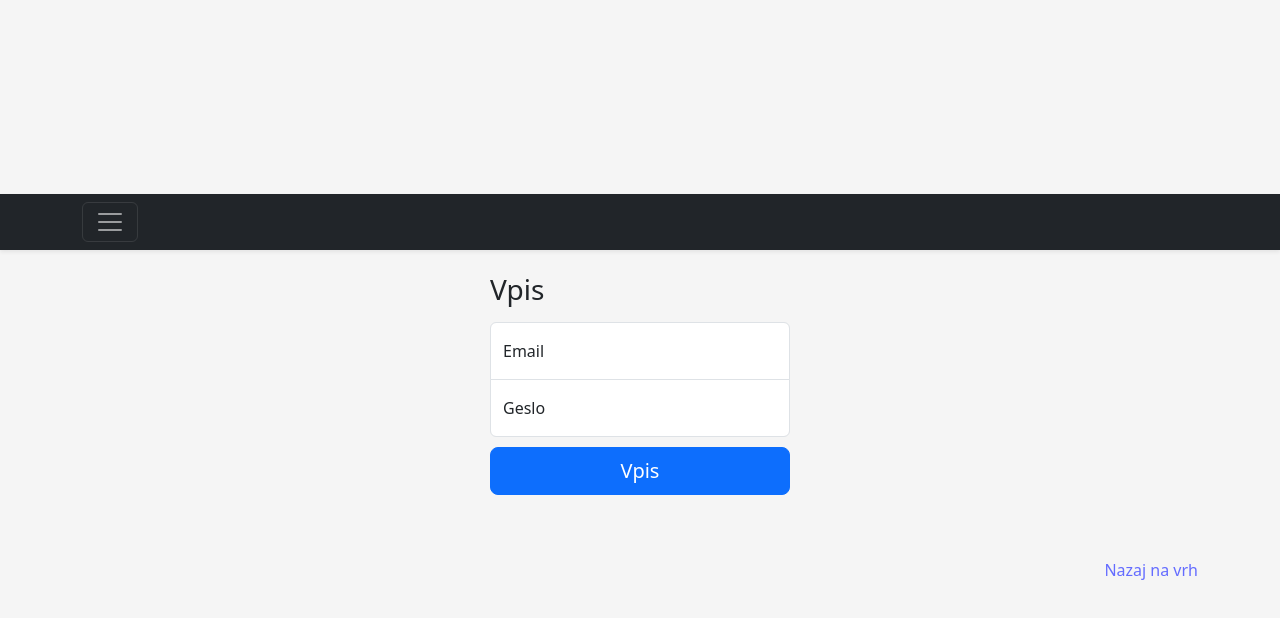
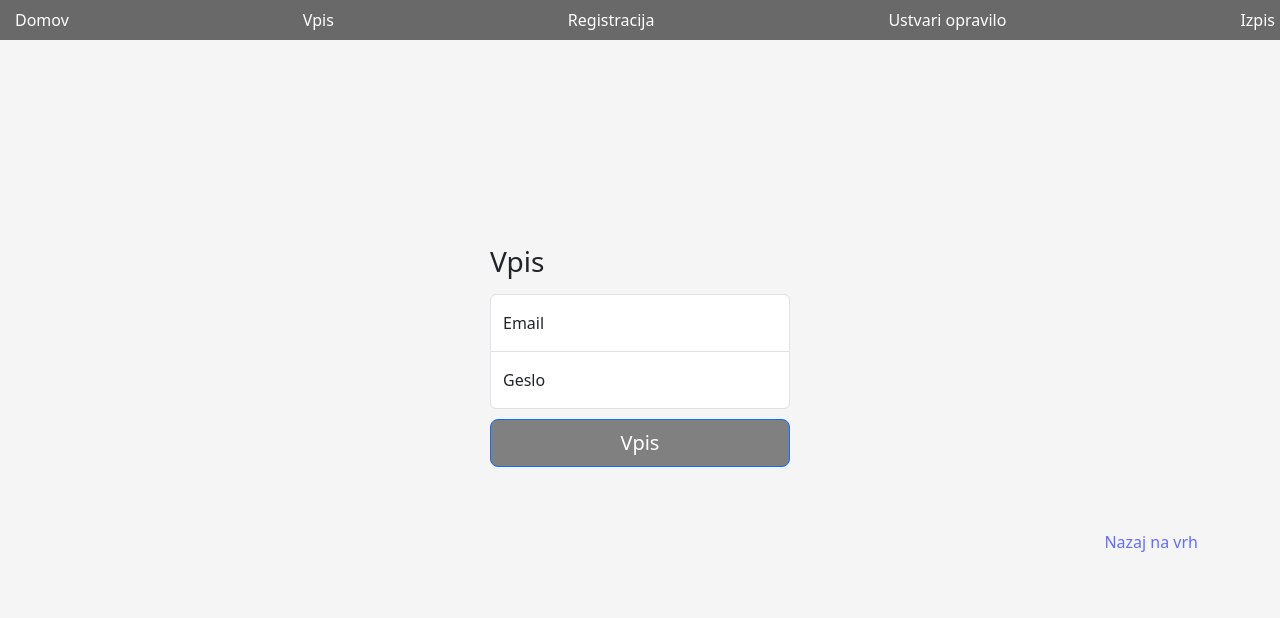
Before and after one commit to Sramak1/node_projekt_fe, a React (Vite) app: page /Login in a window 1280 px wide. Shown: the top 618 px of the page. Built offline with nearby package versions, Linux system fonts and the light colour scheme.

Commit message:
filtering system

```diff
--- a/src/components/Header.tsx
+++ b/src/components/Header.tsx
@@ -9,75 +9,15 @@ const Header = () => {
     }
   return(
       <>
-          <div className="dropdown position-fixed bottom-0 end-0 mb-3 me-3 bd-mode-toggle">
-              <ul className="dropdown-menu dropdown-menu-end shadow" aria-labelledby="bd-theme-text">
-                  <li>
-                      <button type="button" className="dropdown-item d-flex align-items-center"
-                              data-bs-theme-value="light" aria-pressed="false">
-                          <svg className="bi me-2 opacity-50 theme-icon" width="1em" height="1em">
-                              <use href="#sun-fill"></use>
-                          </svg>
-                          Light
-                          <svg className="bi ms-auto d-none" width="1em" height="1em">
-                              <use href="#check2"></use>
-                          </svg>
-                      </button>
-                  </li>
-                  <li>
-                      <button type="button" className="dropdown-item d-flex align-items-center" data-bs-theme-value="dark"
-                              aria-pressed="false">
-                          <svg className="bi me-2 opacity-50 theme-icon" width="1em" height="1em">
-                              <use href="#moon-stars-fill"></use>
-                          </svg>
-                          Dark
-                          <svg className="bi ms-auto d-none" width="1em" height="1em">
-                              <use href="#check2"></use>
-                          </svg>
-                      </button>
-                  </li>
-                  <li>
-                      <button type="button" className="dropdown-item d-flex align-items-center active"
-                              data-bs-theme-value="auto" aria-pressed="true">
-                          <svg className="bi me-2 opacity-50 theme-icon" width="1em" height="1em">
-                              <use href="#circle-half"></use>
-                          </svg>
-                          Auto
-                          <svg className="bi ms-auto d-none" width="1em" height="1em">
-                              <use href="#check2"></use>
-                          </svg>
-                      </button>
-                  </li>
-              </ul>
-          </div>
-
-
-          <header data-bs-theme="dark">
-              <div className="collapse text-bg-dark" id="navbarHeader">
-                  <div className="container">
-                      <div className="row">
-                          <div className="col-sm-4 offset-md-1 py-4">
-                              <h4>Navigate</h4>
-                              <ul className="list-unstyled">
-                                  <li><a href="/" className="text-white">Domov</a></li>
-                                  <li><a href="/login" className="text-white">Vpis</a></li>
-                                  <li><a href="/register" className="text-white">Registracija</a></li>
-                                  <li><a href="/create" className="text-white">Ustvari opravilo</a></li>
-                                  <li><a className="text-white" onClick={logout}>Izpis</a></li>
-                              </ul>
-                          </div>
-                      </div>
-                  </div>
-              </div>
-              <div className="navbar navbar-dark bg-dark shadow-sm">
-                  <div className="container">
-                      <button className="navbar-toggler" type="button" data-bs-toggle="collapse"
-                              data-bs-target="#navbarHeader" aria-controls="navbarHeader" aria-expanded="false"
-                              aria-label="Toggle navigation">
-                          <span className="navbar-toggler-icon"></span>
-                      </button>
-                  </div>
-              </div>
-          </header>
+        <header>
+            <div className="navigation-div">
+                    <a href="/" className="text-white">Domov</a>
+                    <a href="/login" className="text-white">Vpis</a>
+                    <a href="/register" className="text-white">Registracija</a>
+                    <a href="/create" className="text-white">Ustvari opravilo</a>
+                    <a className="text-white" onClick={logout}>Izpis</a>
+            </div>
+        </header>
       </>
   )
 }
--- a/src/index.css
+++ b/src/index.css
@@ -68,3 +68,16 @@ button:focus-visible {
     background-color: #f9f9f9;
   }
 }
+.navigation-div {
+  position: fixed;
+  top: 0;
+  height: 40px;
+  text-align: center;
+  display: flex;
+  justify-content: space-between;
+  align-items: center;
+  width: 100%;
+  background-color: dimgray;
+  padding: 0px 5px 0 15px;
+  z-index: 1000;
+}
--- a/src/pages/Login.tsx
+++ b/src/pages/Login.tsx
@@ -53,7 +53,7 @@ const Login = () => {
                              onChange={(e)=>setPassword(e.target.value)}/>
                       <label htmlFor="floatingPassword">Geslo</label>
                   </div>
-                  <button className="w-100 btn btn-lg btn-primary" type="submit">Vpis</button>
+                  <button className="w-100 btn btn-lg btn-primary" type="submit" style={{backgroundColor:"gray"}}>Vpis</button>
               </form>
           </main>
       </>
--- a/src/pages/Register.tsx
+++ b/src/pages/Register.tsx
@@ -80,7 +80,7 @@ const Register = () => {
                       <label htmlFor="floatingPassword">Ponovite geslo</label>
                   </div>
 
-                  <button className="w-100 btn btn-lg btn-primary" type="submit">Registracija</button>
+                  <button className="w-100 btn btn-lg btn-primary" type="submit" style={{backgroundColor:"gray"}}>Registracija</button>
               </form>
           </main>
       </>
--- a/src/pages/createTask.tsx
+++ b/src/pages/createTask.tsx
@@ -71,7 +71,7 @@ const CreateTask = () => {
                       </textarea>
                       <label htmlFor="floatingContent">Navodilo</label>
                   </div>
-                  <button className="w-100 btn btn-lg btn-primary" type="submit">Shrani</button>
+                  <button className="w-100 btn btn-lg btn-primary" type="submit" style={{backgroundColor:"gray"}}>Shrani</button>
               </form>
           </main>
       </>
--- a/src/pages/searchTask.tsx
+++ b/src/pages/searchTask.tsx
@@ -8,17 +8,16 @@ const SearchTask =()=>{
     const location = useLocation();
     const queryParams = new URLSearchParams(location.search);
     const searchValue = queryParams.get('q');
-    console.log(searchValue);
     const getSearch = async (search:string)=>{
         const postSearch = await axios.post('http://localhost:3000/task/search', {search:search}, {withCredentials:true, headers:{"Content-Type":"application/json"}});
         console.log(postSearch);
         setCard(postSearch.data);
+
     }
-    console.log(card[0]?.title);
     useEffect(()=>{
         getSearch(searchValue!)},[]);
     return <>
-        <div className="row row-cols-1 row-cols-sm-2 row-cols-md-3 g-3">
+        <div className="row row-cols-1 row-cols-sm-2 row-cols-md-3 g-3" style={{display:"flex", justifyContent:"center", alignItems:"center", margin:20}}>
             {card && card.length>0 ? (
                 <>
                     <div>
--- a/src/pages/updateTask.tsx
+++ b/src/pages/updateTask.tsx
@@ -73,7 +73,7 @@ const UpdateTask:FC = () =>{
                       </textarea>
                         <label htmlFor="floatingContent">Navodilo</label>
                     </div>
-                    <button className="w-100 btn btn-lg btn-primary" type="submit">Shrani</button>
+                    <button className="w-100 btn btn-lg btn-primary" type="submit" style={{backgroundColor:"gray"}}>Shrani</button>
                 </form>
             </main>
         </>
```
Also changed, not shown: src/components/Album.tsx (+69 -7 lines).
